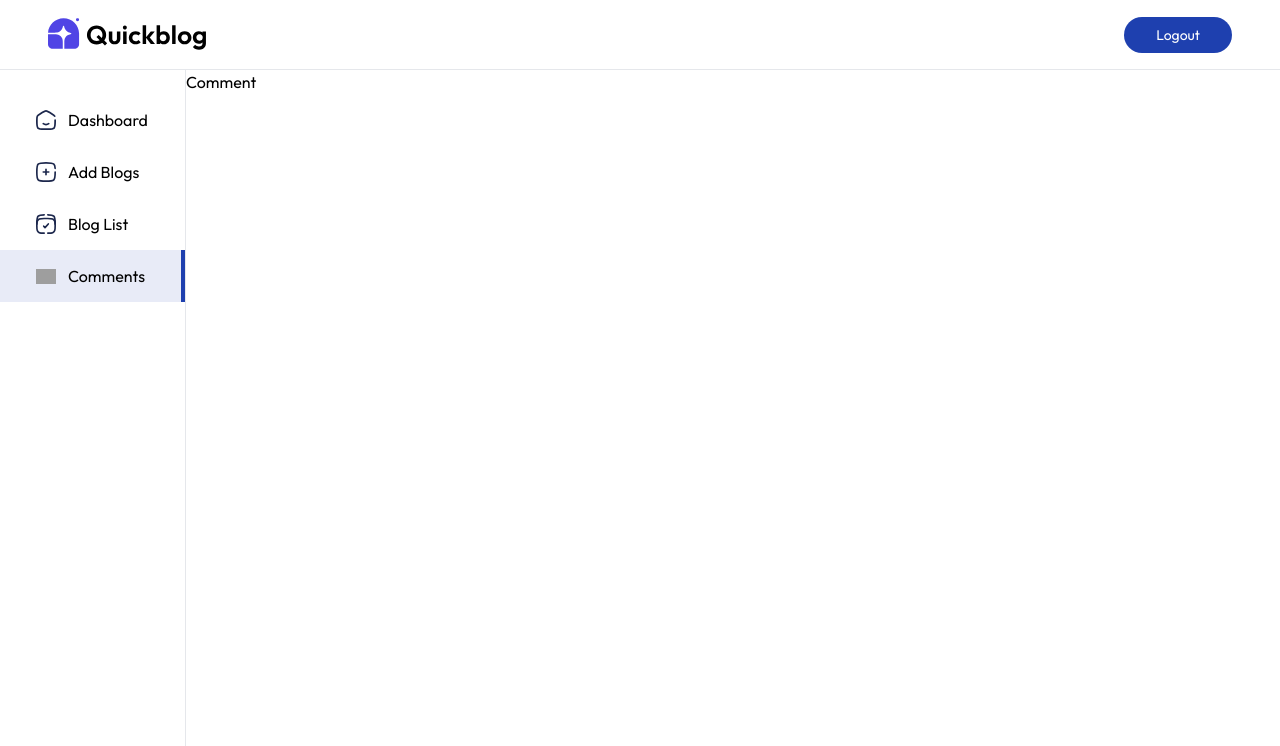
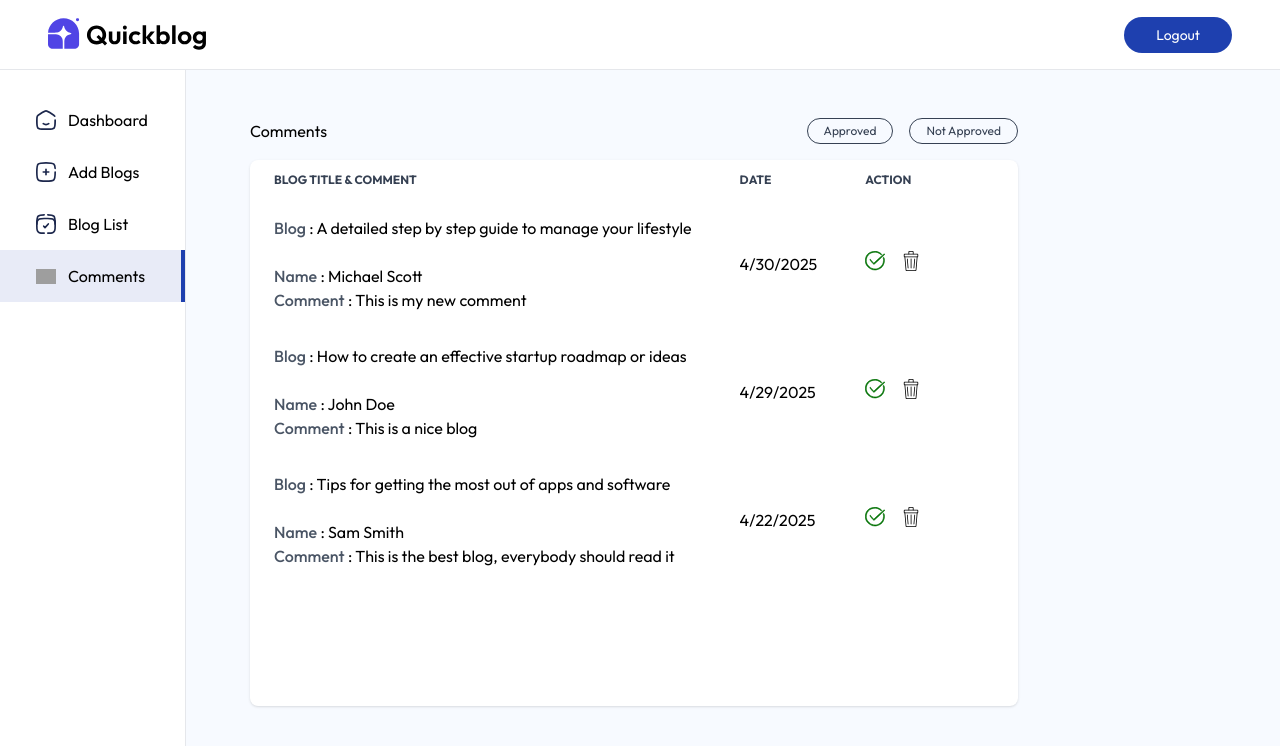
Before and after one commit to Opeyemi0001/blog-website-MERN, a React (Vite) app in the folder client/: page /admin/Comments in a window 1280 px wide. Shown: the top 746 px of the page. Built offline with nearby package versions, Linux system fonts and the light colour scheme; grey boxes are pictures that could not be loaded.

Commit message:
feat: comment section

```diff
--- /dev/null
+++ b/client/src/components/admin/CommentTableItem.jsx
@@ -0,0 +1,31 @@
+import { assets, blog_data } from "../../assets/assets";
+
+const CommentTableItem = ({comment, fetchComments}) => {
+
+  const { blog, createdAt, _id} = comment;
+  const BlogDate = new Date(createdAt);
+
+  return (
+    <tr className='order-y border-gray-300'>
+      <td className='px-6 py-4'>
+        <b className='font-medium text-gray-600'>Blog</b> : {blog.title}
+        <br />
+        <br />
+        <b className='font-medium text-gray-600'>Name</b> : {comment.name}
+        <br />
+        <b className="font-medium text-gray-600">Comment</b> : {comment.content}
+      </td>
+      <td className="px-6 py-4 max-sm:hidden">
+        {BlogDate.toLocaleDateString()}
+      </td>
+      <td className="px-6 py-4">
+        <div className="inline-flex item-center gap-4">
+          {!comment.isApproved ? <img src={assets.tick_icon} className="w-5 hover:scale-110 transition-all cursor-pointer" alt="" /> : <p className="text-xs border border-green-600 bg-green-100 text-green-600 rounded-full px-3">Approved</p> }
+          <img src={assets.bin_icon} alt="" className="w-5 hover:scale-110 transition-all cursor-pointer" />
+        </div>
+      </td>
+    </tr>
+  )
+}
+
+export default CommentTableItem
--- a/client/src/pages/admin/Comments.jsx
+++ b/client/src/pages/admin/Comments.jsx
@@ -1,6 +1,49 @@
+import { useEffect, useState } from "react";
+import { comments_data } from "../../assets/assets";
+import CommentTableItem from "../../components/admin/CommentTableItem";
+
 const Comments = () => {
+
+  const [comments, setComments] = useState([]);
+  const [filter, setFilter] = useState("Not Approved");
+
+  const fetchComments =async () => {
+    setComments(comments_data);
+  }
+
+
+  useEffect(() => {
+    fetchComments();
+  }, []);
+
   return (
-    <div>Comment</div>
+    <div className="flex-1 pt-5 px-5 sm:pt-12 sm:pl-16 bg-blue-50/50">
+      <div className="flex justify-between items-center max-w-3xl">
+        <h1>Comments</h1>
+        <div className="flex gap-4">
+          <button onClick={()=> setFilter} className={`shadow-custom-sm border rounded-full px-4 py-1 cursor-pointer text-xs ${filter === 'Approved'? 'text-primary': 'text-gray-700'}`}>Approved</button>
+          <button className={`shadow-custom-sm border rounded-full px-4 py-1 cursor-pointer text-xs ${filter === 'Approved'? 'text-primary': 'text-gray-700'}`}>Not Approved</button>
+        </div>
+      </div>
+
+      <div className="relative h-4/5 max-w-3xl overflow-x-auto mt-4 bg-white shadow rounded-lg scrollbar-hide">
+      <table>
+        <thead className="text-xs text-gray-700 text-left uppercase">
+          <tr>
+            <th scope="col" className="px-6 py-3">Blog Title & Comment</th>
+            <th scope="col" className="px-6 py-3 max-sm:hidden">Date</th>
+            <th scope="col" className="px-6 py-3">Action</th>
+          </tr>
+        </thead>
+        <tbody>
+          {comments.filter((comment)=> {
+            if(filter === "Approved") return comment.isApproved === true;
+            return comment.isApproved === false;
+            }).map((comment, index) => <CommentTableItem key={comment._id} comment={comment} index={index + 1} fetchComments={fetchComments}  />)}
+        </tbody>
+      </table>
+      </div>
+    </div>
   )
 }
 
```
